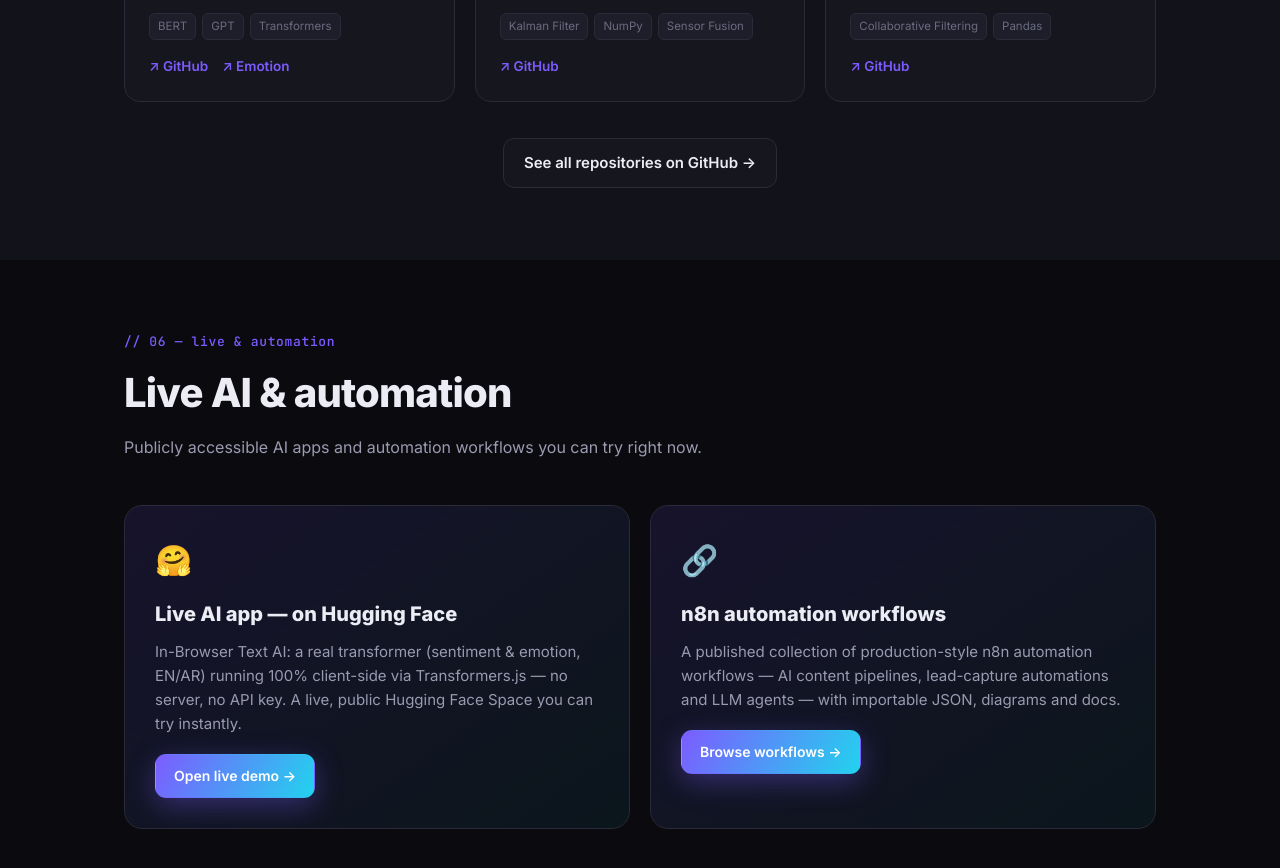
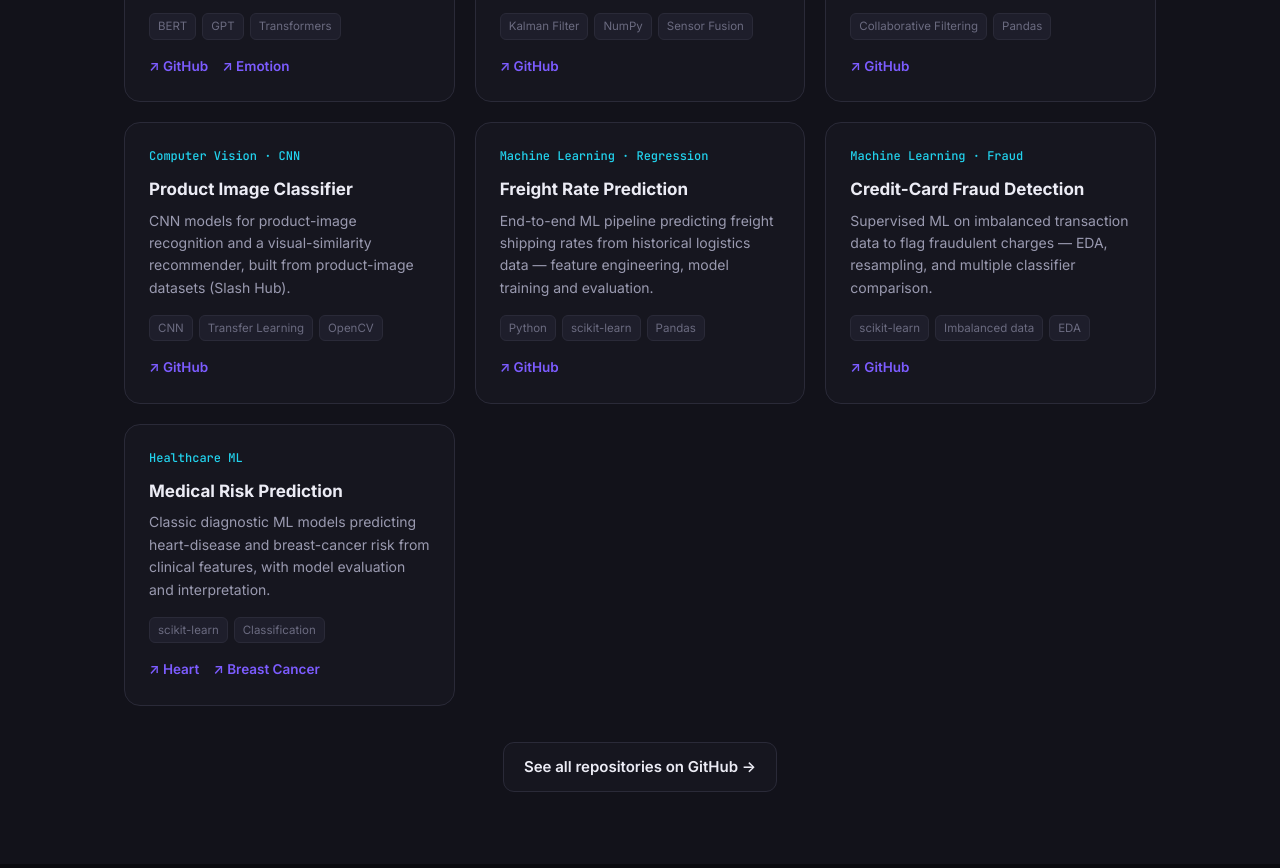
Before and after one commit to Mohammed20037/Mohammed20037.github.io, a plain HTML site: page index.html in a window 1280 px wide. Shown: the part 6916-7784 px from the top of the page. Drawn offline with Linux system fonts and the light colour scheme.

Commit message:
Add 5 more real public repos to open-source section

```diff
--- a/index.html
+++ b/index.html
@@ -531,6 +531,38 @@
         <div class="links"><a href="https://github.com/Mohammed20037/Recommendation-Systems-for-Amazon-Electronic-Products" target="_blank">↗ GitHub</a></div>
       </div>
 
+      <div class="proj reveal">
+        <div class="tag">Computer Vision · CNN</div>
+        <h4>Product Image Classifier</h4>
+        <p>CNN models for product-image recognition and a visual-similarity recommender, built from product-image datasets (Slash Hub).</p>
+        <div class="stack"><span>CNN</span><span>Transfer Learning</span><span>OpenCV</span></div>
+        <div class="links"><a href="https://github.com/Mohammed20037/Product-Image-Classifier" target="_blank">↗ GitHub</a></div>
+      </div>
+
+      <div class="proj reveal">
+        <div class="tag">Machine Learning · Regression</div>
+        <h4>Freight Rate Prediction</h4>
+        <p>End-to-end ML pipeline predicting freight shipping rates from historical logistics data — feature engineering, model training and evaluation.</p>
+        <div class="stack"><span>Python</span><span>scikit-learn</span><span>Pandas</span></div>
+        <div class="links"><a href="https://github.com/Mohammed20037/freight-rate-prediction" target="_blank">↗ GitHub</a></div>
+      </div>
+
+      <div class="proj reveal">
+        <div class="tag">Machine Learning · Fraud</div>
+        <h4>Credit-Card Fraud Detection</h4>
+        <p>Supervised ML on imbalanced transaction data to flag fraudulent charges — EDA, resampling, and multiple classifier comparison.</p>
+        <div class="stack"><span>scikit-learn</span><span>Imbalanced data</span><span>EDA</span></div>
+        <div class="links"><a href="https://github.com/Mohammed20037/Credit_Card_Fraud_Detection_Using_Machine_Learning" target="_blank">↗ GitHub</a></div>
+      </div>
+
+      <div class="proj reveal">
+        <div class="tag">Healthcare ML</div>
+        <h4>Medical Risk Prediction</h4>
+        <p>Classic diagnostic ML models predicting heart-disease and breast-cancer risk from clinical features, with model evaluation and interpretation.</p>
+        <div class="stack"><span>scikit-learn</span><span>Classification</span></div>
+        <div class="links"><a href="https://github.com/Mohammed20037/Heart_Disease_Prediction_model_using_Machine_Learning" target="_blank">↗ Heart</a><a href="https://github.com/Mohammed20037/breast-cancer-prediction-using-machine-learning" target="_blank">↗ Breast&nbsp;Cancer</a></div>
+      </div>
+
     </div>
     <p style="text-align:center;margin-top:36px" class="reveal">
       <a class="btn btn-ghost" href="https://github.com/Mohammed20037?tab=repositories" target="_blank">See all repositories on GitHub →</a>
```
